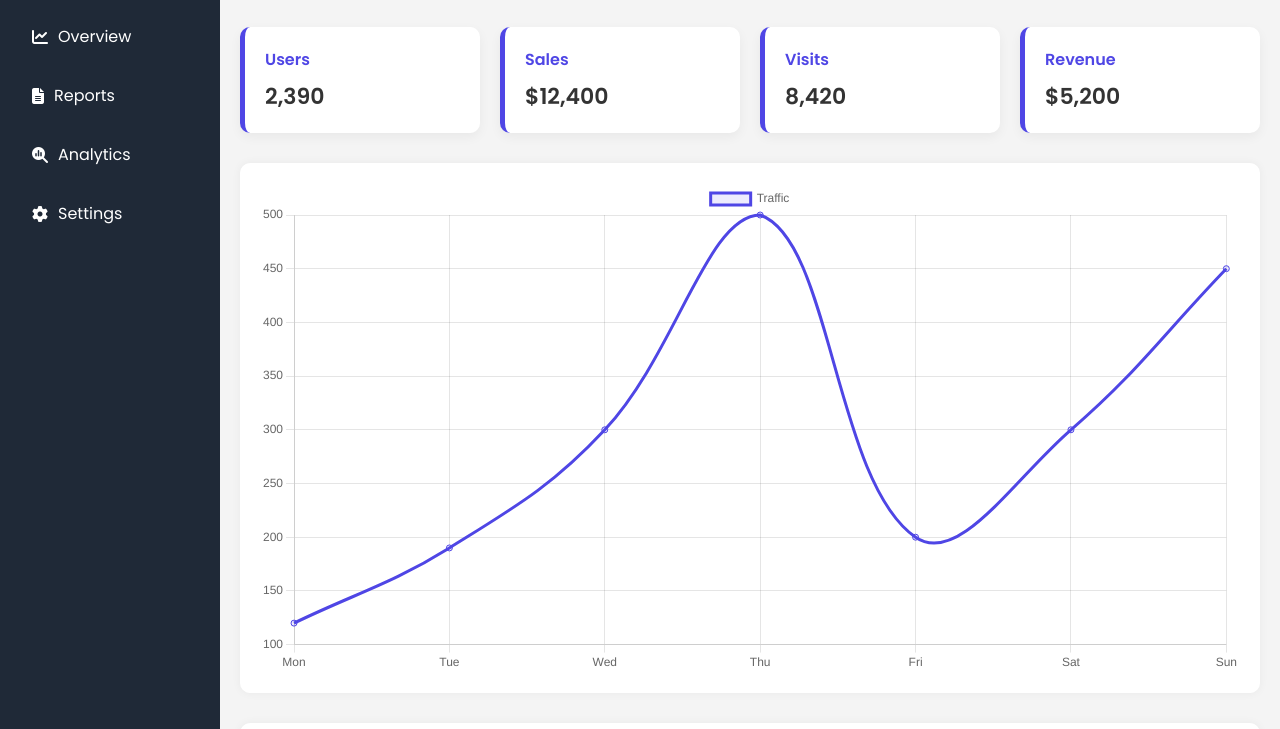
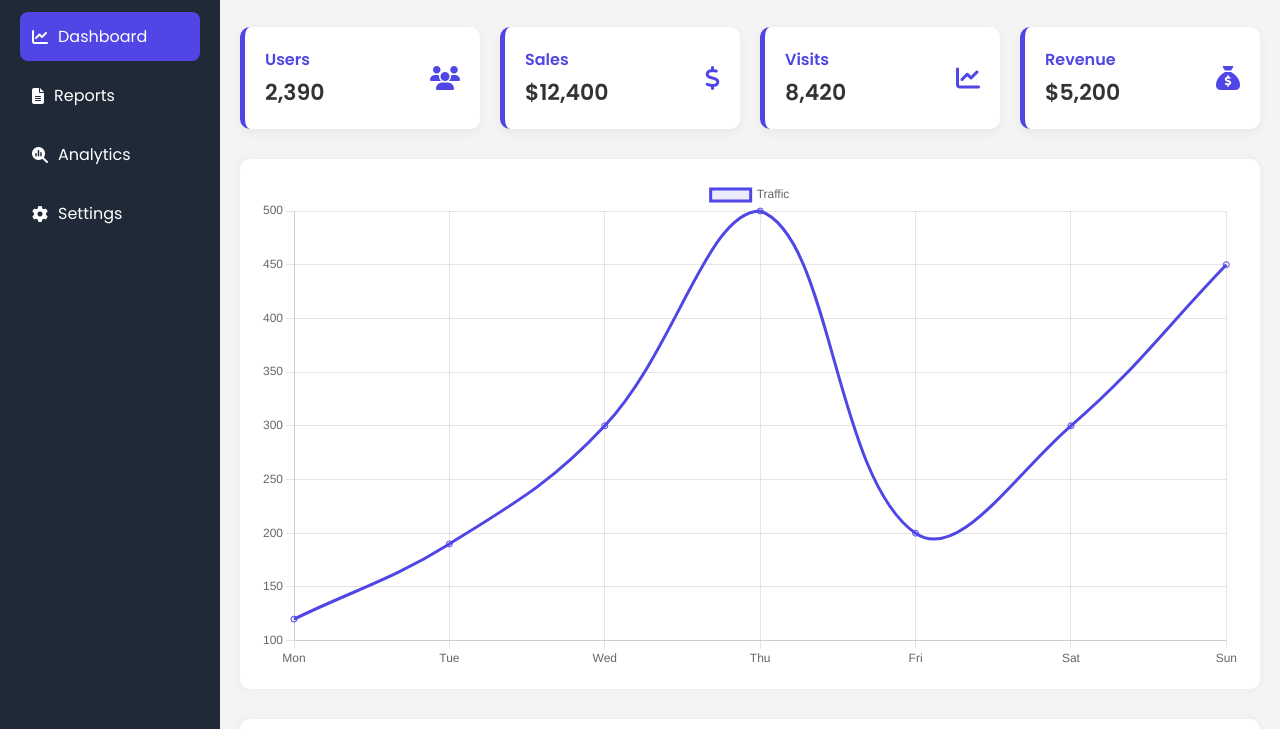
Before and after one commit to Catch-The-Algorithm/insightly-dashboard, a plain HTML site: page index.html in a window 1280 px wide. Shown: the part 71-800 px from the top of the page. Drawn offline with nearby package versions, Linux system fonts and the light colour scheme.

Commit message:
initial commit

```diff
--- a/index.html
+++ b/index.html
@@ -13,6 +13,8 @@
       --text: #333;
       --card-bg: #ffffff;
       --shadow: rgba(0, 0, 0, 0.05);
+      --hover: #374151;
+      --active: #4f46e5;
     }
 
     body.dark-mode {
@@ -20,6 +22,8 @@
       --text: #f3f4f6;
       --card-bg: #111827;
       --shadow: rgba(255, 255, 255, 0.05);
+      --hover: #4b5563;
+      --active: #6366f1;
     }
 
     * {
@@ -67,11 +71,16 @@
       display: flex;
       align-items: center;
       gap: 10px;
-      transition: background 0.2s;
+      transition: background 0.2s, color 0.2s;
     }
 
     .sidebar ul li:hover {
-      background-color: #374151;
+      background-color: var(--hover);
+    }
+
+    .sidebar ul li.active {
+      background-color: var(--active);
+      color: white;
     }
 
     .main-content {
@@ -112,16 +121,24 @@
       border-radius: 10px;
       box-shadow: 0 4px 12px var(--shadow);
       text-align: left;
+      display: flex;
+      justify-content: space-between;
+      align-items: center;
     }
 
-    .card h3 {
-      margin-bottom: 8px;
+    .card i {
+      font-size: 24px;
+      color: var(--primary);
+    }
+
+    .card-content h3 {
+      margin-bottom: 4px;
       color: var(--primary);
       font-size: 16px;
       font-weight: 600;
     }
 
-    .card p {
+    .card-content p {
       font-size: 22px;
       font-weight: 700;
     }
@@ -132,6 +149,11 @@
       border-radius: 10px;
       box-shadow: 0 0 10px var(--shadow);
       margin-bottom: 30px;
+    }
+
+    .chart-section canvas {
+      width: 100% !important;
+      height: auto !important;
     }
 
     .data-table {
@@ -227,7 +249,7 @@
       <h2>Insightly</h2>
       <nav>
         <ul>
-          <li><i class="fa-solid fa-chart-line"></i> Overview</li>
+          <li class="active"><i class="fa-solid fa-chart-line"></i> Dashboard</li>
           <li><i class="fa-solid fa-file-lines"></i> Reports</li>
           <li><i class="fa-solid fa-magnifying-glass-chart"></i> Analytics</li>
           <li><i class="fa-solid fa-gear"></i> Settings</li>
@@ -243,20 +265,32 @@
 
       <section class="cards">
         <div class="card">
+          <div class="card-content">
             <h3>Users</h3>
             <p>2,390</p>
           </div>
+          <i class="fa-solid fa-users"></i>
+        </div>
         <div class="card">
+          <div class="card-content">
             <h3>Sales</h3>
             <p>$12,400</p>
           </div>
+          <i class="fa-solid fa-dollar-sign"></i>
+        </div>
         <div class="card">
+          <div class="card-content">
             <h3>Visits</h3>
             <p>8,420</p>
           </div>
+          <i class="fa-solid fa-chart-line"></i>
+        </div>
         <div class="card">
+          <div class="card-content">
             <h3>Revenue</h3>
             <p>$5,200</p>
+          </div>
+          <i class="fa-solid fa-sack-dollar"></i>
         </div>
       </section>
 
@@ -328,6 +362,10 @@
           backgroundColor: 'rgba(79, 70, 229, 0.1)',
           tension: 0.4
         }]
+      },
+      options: {
+        responsive: true,
+        maintainAspectRatio: false
       }
     });
   </script>
```
Also changed, not shown: 1 other file. Lines whose indentation alone changed are shown as unchanged.
